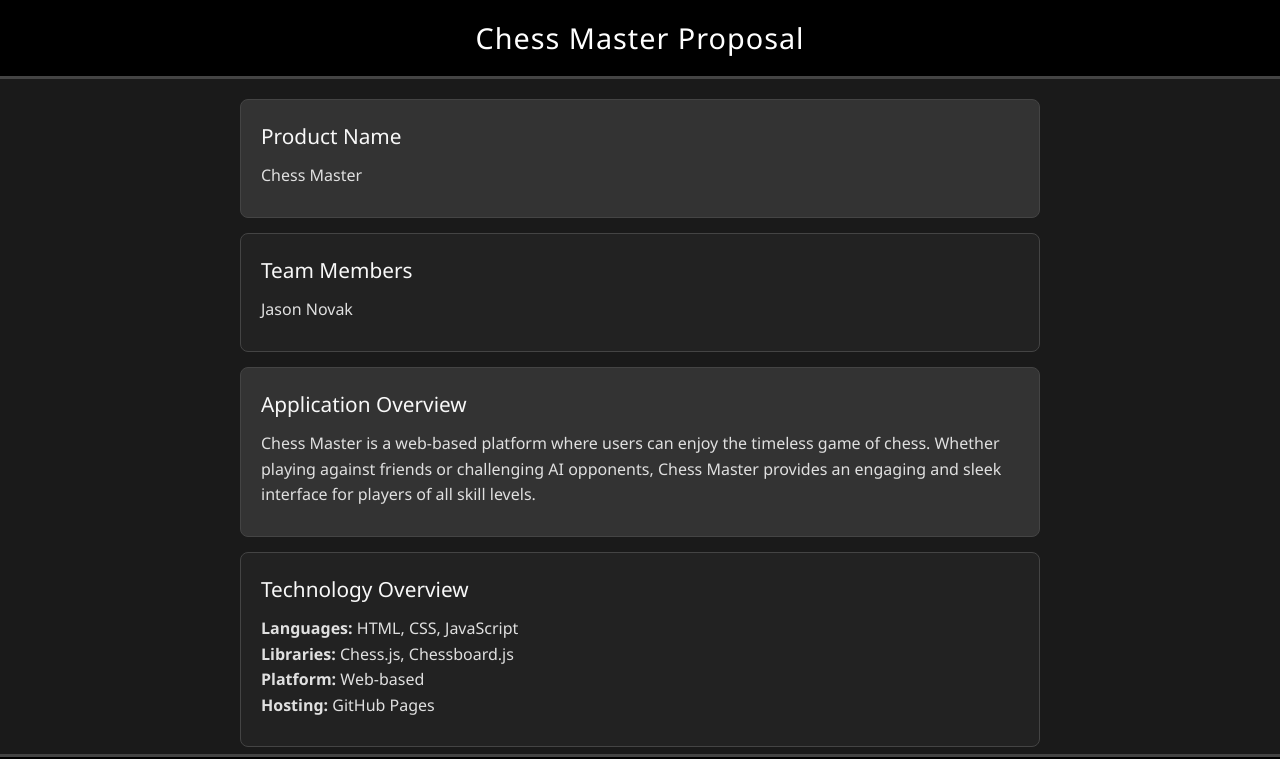
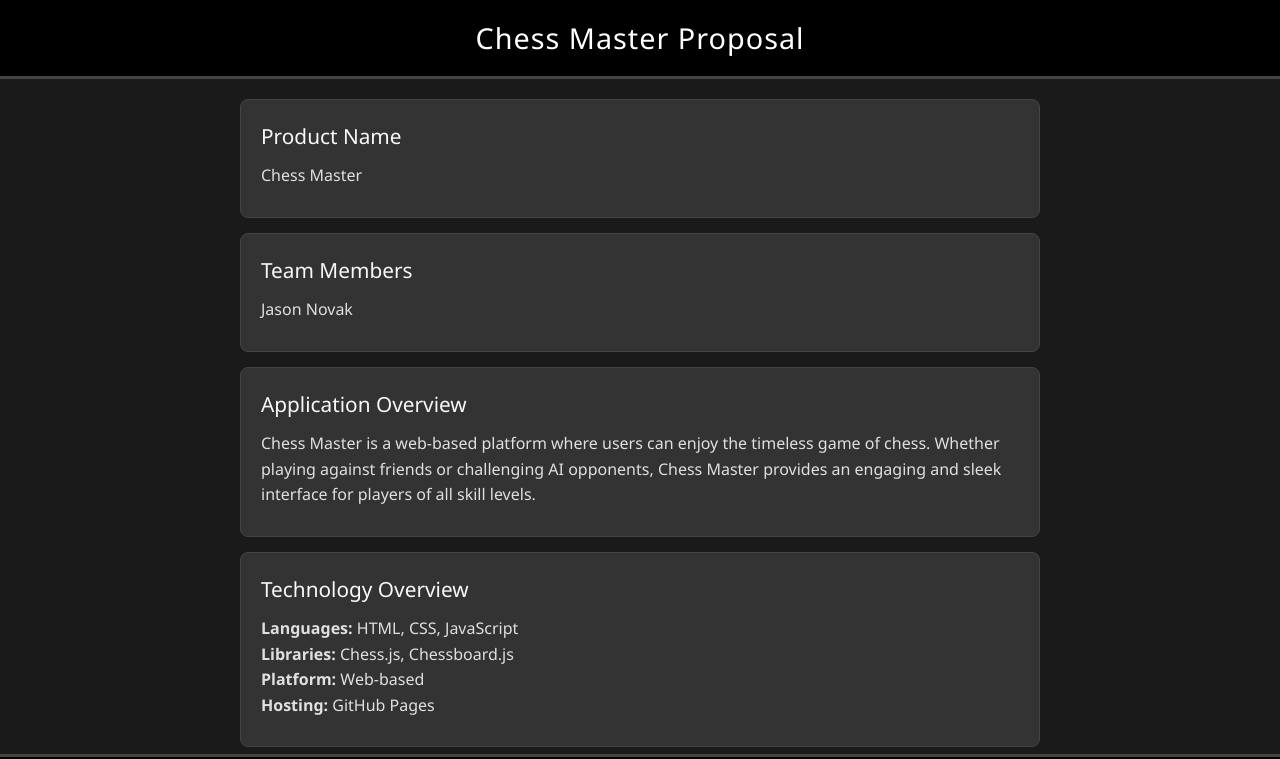
Before and after one commit to JasonNovakLU/ChessMaster, a plain HTML site: page index.html in a window 1280 px wide. Shown: the top 759 px of the page. Drawn offline with Linux system fonts and the light colour scheme.

Commit message:
Update index.html

```diff
--- a/index.html
+++ b/index.html
@@ -13,6 +13,7 @@
             background-color: #1a1a1a; /* Dark black background */
             color: #e0e0e0; /* Light grey text */
         }
+
         header {
             background: #000; /* Pure black header */
             color: #fff; /* White text for contrast */
@@ -22,11 +23,13 @@
             letter-spacing: 1px;
             border-bottom: 3px solid #444; /* Subtle divider */
         }
+
         main {
             max-width: 800px;
             margin: 20px auto;
             padding: 0 20px;
         }
+
         .content {
             padding: 20px;
             margin-bottom: 15px;
@@ -34,17 +37,17 @@
             border-radius: 8px;
             border: 1px solid #444; /* Subtle section border */
         }
-        .content:nth-child(even) {
-            background: #222; /* Alternating black/grey for a chessboard feel */
-        }
+
         .section-title {
             font-size: 1.3em;
             margin-bottom: 10px;
             color: #f8f8f8; /* Slightly brighter text for headers */
         }
+
         p, li {
             margin: 8px 0;
         }
+
         footer {
             text-align: center;
             padding: 10px;
@@ -56,10 +59,12 @@
             width: 100%;
             border-top: 3px solid #444;
         }
+
         a {
             color: #66aaff; /* Cool blue links */
             text-decoration: none;
         }
+
         a:hover {
             text-decoration: underline;
         }
```
